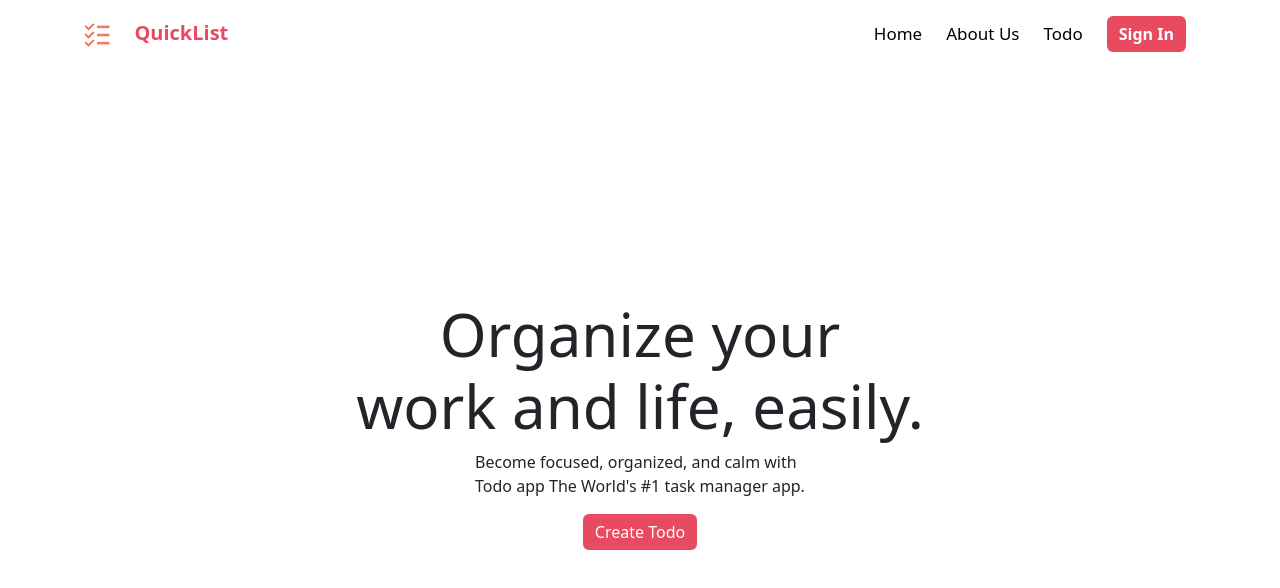
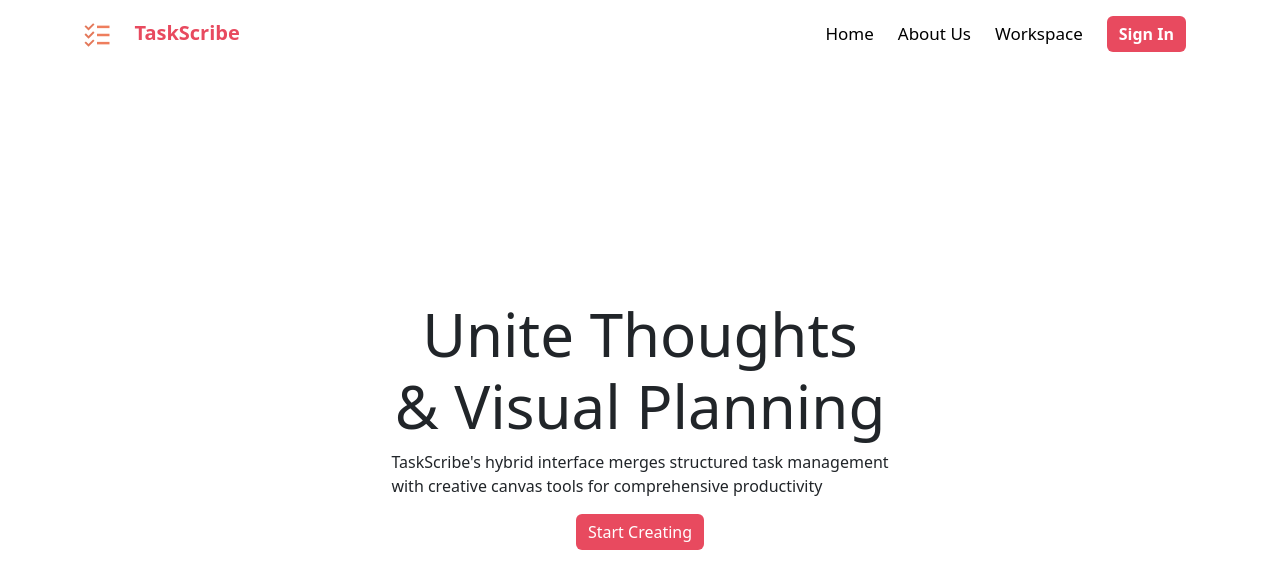
Before and after one commit to Aditi020/Todo-Mern-stack, a React (Vite) app in the folder Frontend/: page /home in a window 1280 px wide. Shown: the top 588 px of the page. Built offline with nearby package versions, Linux system fonts and the light colour scheme.

Commit message:
Added a new feature and deployed

```diff
--- a/Frontend/index.html
+++ b/Frontend/index.html
@@ -4,7 +4,7 @@
     <meta charset="UTF-8" />
     <link rel="icon" type="image/svg+xml" href="/logo.png" />
     <meta name="viewport" content="width=device-width, initial-scale=1.0" />
-    <title>Noteit</title>
+    <title>TaskScribe</title>
   </head>
   <body>
     <div id="root"></div>
--- a/Frontend/src/Components/About/About.jsx
+++ b/Frontend/src/Components/About/About.jsx
@@ -9,12 +9,12 @@ const About = () => {
                 <div className='d-flex'>
                     <h1 > About Us</h1>
                 </div>
-                <p >At QuickList, we believe that organization is essential for achieving your goals and maximizing productivity. Our Todo app is designed to help you manage tasks effortlessly, allowing you to focus on what matters most. With an intuitive interface, you can easily create, prioritize, and track your tasks, ensuring your to-do list reflects your unique workflow.No matter the complexity of your schedule, QuickList offers powerful features to keep you on top of your responsibilities.
+                <p >TaskScribe redefines digital productivity by combining traditional task management with visual brainstorming capabilities. Our hybrid platform enables seamless transition between detailed text entries and freeform sketches, catering to both analytical thinkers and creative planners. Designed for professionals, students, and creatives, TaskScribe's dual-input system helps capture complex ideas while maintaining organizational clarity.
                     <br />
                     <br />
-                    QuickList offers powerful features to keep you organized, including reminders for deadlines and flexible sorting options to view tasks by priority. Whether managing personal errands or professional projects, QuickList streamlines your workflow. Join our community of users and take control of your tasks today, unlocking your potential for a more organized and fulfilling life!
+                    With advanced features like contextual reminders, multi-format sorting, and instant sketch-to-task conversion, TaskScribe adapts to your cognitive workflow. Whether architecting project timelines, annotating concepts, or managing daily priorities, our platform maintains perfect sync between your textual and visual organizational systems. Join a new era of productivity where structured planning meets creative expression, all within a unified digital workspace.
                     </p>
-                <Button>Create Todo</Button>
+                <Button>Launch Workspace</Button>
             </div>
         </div>
     )
--- a/Frontend/src/Components/Home/Home.jsx
+++ b/Frontend/src/Components/Home/Home.jsx
@@ -7,10 +7,11 @@ const Home = () => {
     return (
         <div className='home d-flex justify-content-center align-items-center'>
             <div className="container d-flex justify-content-center align-items-center flex-column">
-                <h1 className='text-center'>Organize your <br /> work and life, easily.</h1>
-                <p>Become focused, organized, and calm with<br /> Todo app The World's #1 task manager app.</p>
+                <h1 className='text-center'>Unite Thoughts<br />& Visual Planning</h1>
+                <p>TaskScribe's hybrid interface merges structured task management<br />
+                    with creative canvas tools for comprehensive productivity</p>
                 <Button as={Link} to="/todo" className='Home-btn' style={{ backgroundColor:"#e84a5f" , borderStyle:"none"}}>
-                    Create Todo
+                    Start Creating
                 </Button>
             </div>
         </div>
--- a/Frontend/src/Components/Navbar/Navbar.jsx
+++ b/Frontend/src/Components/Navbar/Navbar.jsx
@@ -38,14 +38,14 @@ function CustomNavbar() {
             <Container>
                 <Navbar.Brand as={Link} to="/" className="Nav-icon">
                     <FcTodoList size={30} style={{ marginRight: '12px', filter: "invert(47%) sepia(85%) saturate(326%) hue-rotate(327deg) brightness(95%) contrast(101%)" }} />
-                    <b>&nbsp; QuickList</b>
+                    <b>&nbsp; TaskScribe</b>
                 </Navbar.Brand>
                 <Navbar.Toggle aria-controls="navbarScroll" onClick={toggleNavbar} style={{ border: "none" }} />
                 <Navbar.Collapse id="navbarScroll" in={isOpen} className="flex-grow-0">
                     <Nav className="ms-auto my-2 my-lg-0" style={{ fontSize: "18px" }}>
                         <Nav.Link as={Link} to="/home" className="NavLin mx-1">Home</Nav.Link>
                         <Nav.Link as={Link} to="/about" className="NavLin mx-1">About Us</Nav.Link>
-                        <Nav.Link as={Link} to="/todo" className="NavLin mx-1">Todo</Nav.Link>
+                        <Nav.Link as={Link} to="/todo" className="NavLin mx-1">Workspace</Nav.Link>
                         {!isAuthenticated ? (
                             <Nav.Link as={Link} to="/signin" className="mx-1">
                                 <Button className='nav-btn'>Sign In</Button>
```
